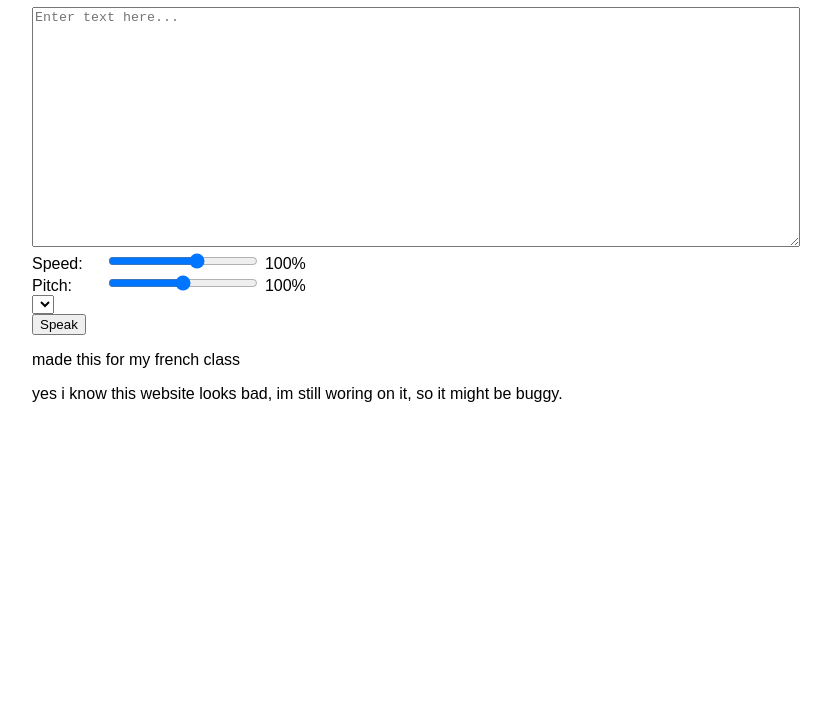
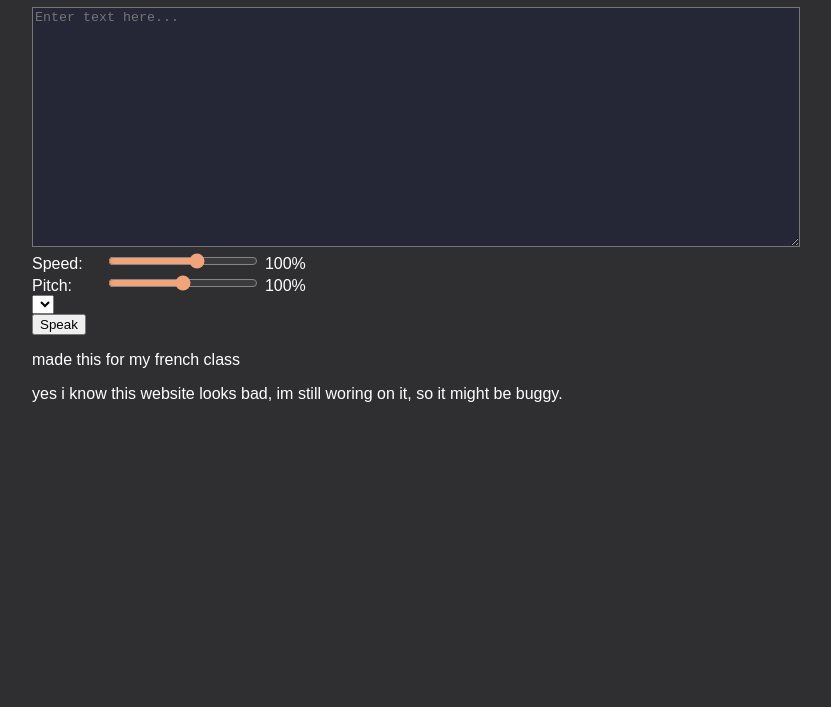
Before and after one commit to Jarnu47/french, a plain HTML site: page index.html in a window 1280 px wide. Shown: the part 93-800 px from the top of the page, without its empty margins (224-1055 px from the left). Drawn offline with Linux system fonts and the light colour scheme.

Commit message:
adjusted styles and colours

```diff
--- a/style.css
+++ b/style.css
@@ -1,14 +1,24 @@
+:root {
+    --main-bg: #2F2F31;
+    --main-text: #FFFFFF;
+    --main-accent: #F1A47A;
+    --alt-text: #D8E1FF;
+    --alt-bg: #252636;
+}
+
 body,
 html {
     margin: 0;
     padding: 0;
     font-family: sans-serif;
+    background: var(--main-bg);
+    color: var(--main-text);
 }
 
 .main {
-    width: 60%;
     margin: auto;
     padding: 20px;
+    width: 60%;
 }
 
 .label {
@@ -19,6 +29,9 @@ html {
 .slider {
     display: inline-block;
     width: 150px;
+    background: transparent;
+    cursor: pointer;
+    accent-color: var(--main-accent);
 }
 
 .sliderDisplay {
@@ -30,4 +43,12 @@ html {
     width: 100%;
     height: 30vh;
     box-sizing: border-box;
+    background: var(--alt-bg);
+    color: var(--alt-text);
 }
+
+@media (max-width: 768px) {
+    .main {
+        width: 90%;
+    }
+}
```
